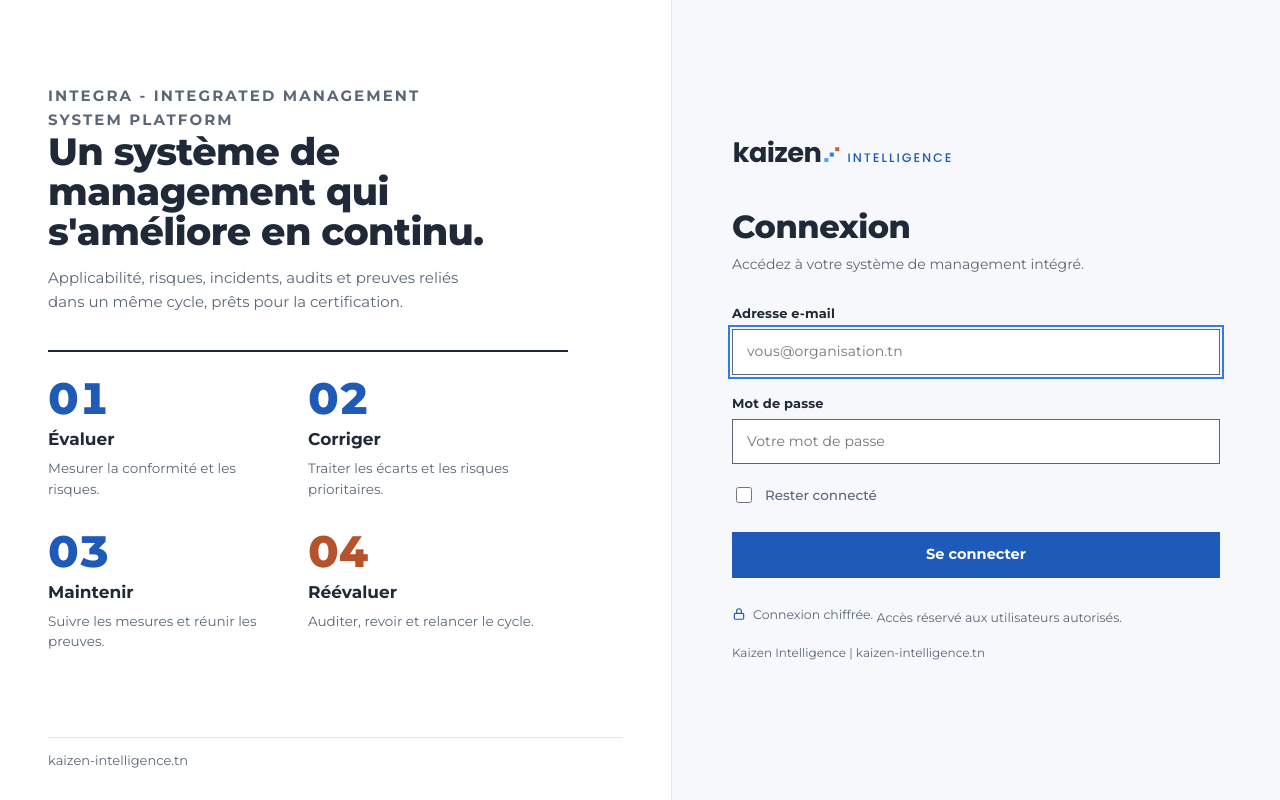
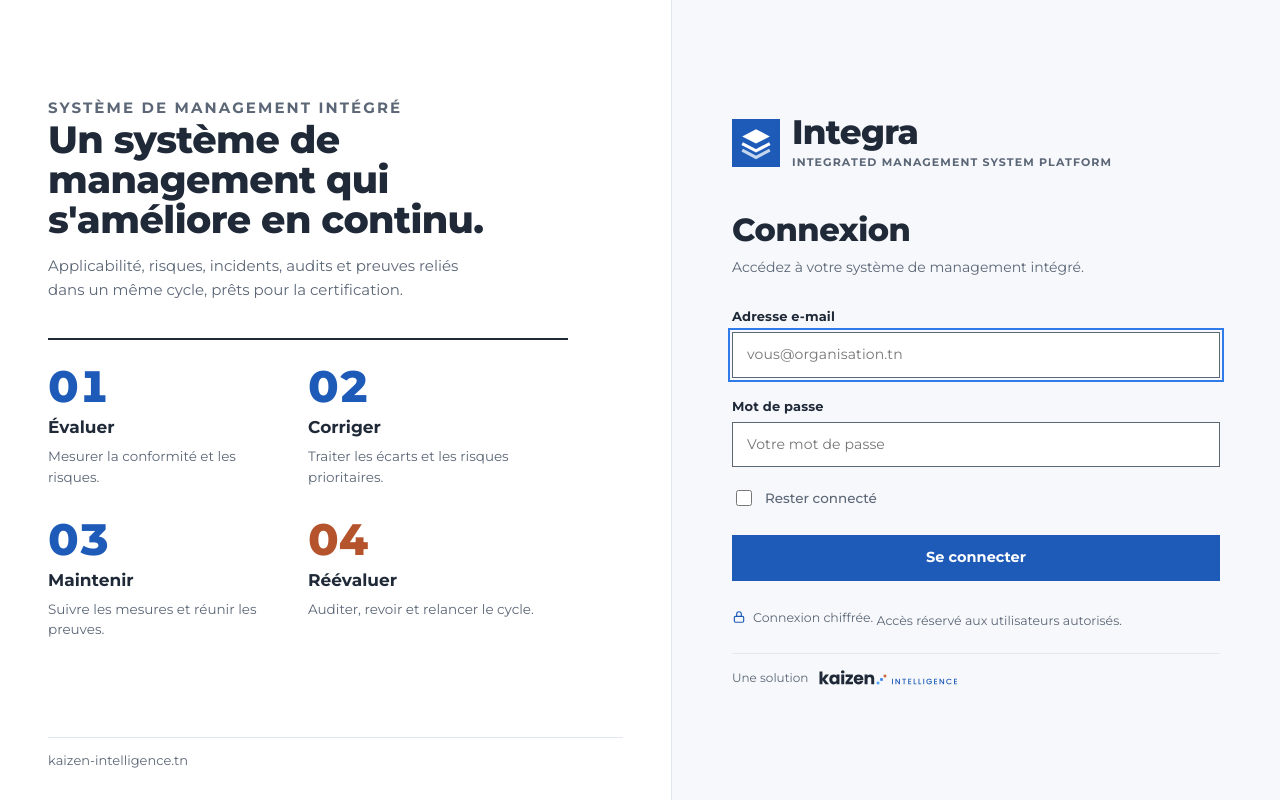
Before and after one commit to jarmouz/smsi-prod, a Flask app: page /login in a window 1280 px wide. Run offline with Flask 3, Linux system fonts and the light colour scheme.

Commit message:
Identité Integra sur la page de connexion et dans le menu (3.1.2)
- Symbole Integra (carré Bleu Kaizen, trois couches empilées = normes
  intégrées) + nom et signature, en composant réutilisable
  (partials/integra.html), selon la charte Kaizen v2.
- Connexion : bloc Integra en tête du formulaire, « Système de management
  intégré » et normes disponibles (lues dans les référentiels), signature
  « Une solution Kaizen Intelligence » avec le logo Kaizen.
- Menu : bloc Integra cliquable (tableau de bord), « par Kaizen
  Intelligence », bloc « Organisation » (libellé + nom ou sélecteur).

Vérifié par captures d'écran (connexion, menu super-admin et RSSI) et sur
68 pages par organisation d'une copie de la production.

Co-Authored-By: Claude Opus 5.5 <noreply@anthropic.com>

```diff
--- a/app/__init__.py
+++ b/app/__init__.py
@@ -129,7 +129,17 @@ def _register_jinja(app):
         def fw_codes_of(entity):
             return {f.code for f in fw_svc.frameworks_of(entity)} if entity is not None and entity.id else set()
 
-        return {"fw_active": fw_active, "fw_codes_of": fw_codes_of, "fw_of": fw_svc.frameworks_of}
+        def login_frameworks():
+            """Normes disponibles sur la plateforme (page de connexion)."""
+            from app.models import Framework
+            try:
+                return Framework.query.filter_by(available=True).order_by(Framework.sort_order).all()
+            except Exception:  # noqa: BLE001 - base pas encore initialisée
+                db.session.rollback()
+                return []
+
+        return {"fw_active": fw_active, "fw_codes_of": fw_codes_of, "fw_of": fw_svc.frameworks_of,
+                "login_frameworks": login_frameworks}
 
     @app.template_filter("grp")
     def _grp(value):
--- a/app/static/css/app.css
+++ b/app/static/css/app.css
@@ -727,3 +727,22 @@ table.grid tbody tr.imp-row--error td { background: #fdf6f4; }
 .rail__group[data-group="vieprivee"] { --g: #6A4C93; --g-dark: #533A75; --g-soft: #EFEAF6; }
 .rail__group[data-group="ia"]        { --g: #8E3B5A; --g-dark: #722F48; --g-soft: #F6E9EE; }
 .rail__tagline { display: block; font-size: 10.5px; font-weight: 500; letter-spacing: .02em; text-transform: none; opacity: .75; margin-top: 2px; line-height: 1.3; }
+
+/* ------------------------------------------------------------ Identité Integra */
+.integra { display: flex; align-items: center; gap: 12px; }
+.integra-mark { flex: 0 0 auto; display: block; }
+.integra__text { display: flex; flex-direction: column; min-width: 0; }
+.integra__name { font-family: var(--font-display); font-weight: 800; color: var(--ink-900); letter-spacing: -.02em; line-height: 1; }
+.integra__tagline { font-family: var(--font-display); font-weight: 600; color: var(--ink-500); text-transform: uppercase; letter-spacing: .08em; line-height: 1.35; }
+.integra--rail { gap: 10px; }
+.integra--rail .integra__name { font-size: 21px; }
+.integra--rail .integra__tagline { font-size: 8.5px; margin-top: 4px; max-width: 150px; }
+.integra--login .integra__name { font-size: 34px; }
+.integra--login .integra__tagline { font-size: 11px; margin-top: 6px; letter-spacing: .1em; }
+.rail__by { font-size: 10.5px; color: var(--ink-500); margin-top: 2px; }
+.rail__by b { font-weight: 600; color: var(--ink-700); }
+.rail__org { width: 100%; margin-top: 6px; padding-top: 10px; border-top: 1px solid var(--line); }
+.rail__org-label { display: block; font-size: 10px; font-weight: 700; letter-spacing: .12em; text-transform: uppercase; color: var(--kicker); margin-bottom: 4px; }
+.rail__org-name { font-family: var(--font-display); font-size: 13.5px; font-weight: 700; color: var(--ink-900); line-height: 1.3; }
+.rail__org select { width: 100%; font-size: 12.5px; font-weight: 600; }
+.rail__home { text-decoration: none; color: inherit; display: block; }
--- a/app/templates/auth/login.html
+++ b/app/templates/auth/login.html
@@ -1,3 +1,4 @@
+{%- from 'partials/integra.html' import integra_lockup with context -%}
 <!doctype html>
 <html lang="fr">
 <head>
@@ -10,7 +11,11 @@
     html,body{height:100%;margin:0;overflow:hidden;font-family:var(--font-body)}
     .lg-wrap{height:100vh;display:grid;grid-template-columns:1.05fr .95fr}
     .lg-aside{position:relative;padding:40px 48px 32px;display:flex;flex-direction:column;gap:36px;background:var(--surface);border-right:1px solid var(--line);color:var(--ink-900);overflow-y:auto}
-    .lg-logo{width:220px;height:auto;display:block;margin:0 0 44px}
+    .lg-brand{margin:0 0 40px}
+    .lg-by{display:flex;align-items:center;gap:10px;margin:22px 0 0;padding-top:16px;border-top:1px solid var(--line);font-size:12px;color:var(--ink-500)}
+    .lg-by img{width:140px;height:auto;display:block}
+    .lg-norms{display:flex;flex-wrap:wrap;gap:8px;margin:20px 0 0;padding:0;list-style:none}
+    .lg-norms li{font-family:var(--font-display);font-size:12px;font-weight:700;color:var(--teal-600);background:var(--teal-050);padding:5px 10px}
     .lg-main{flex:1;display:flex;flex-direction:column;justify-content:center;gap:36px}
     .lg-kicker{font-size:13px;font-weight:700;letter-spacing:.14em;text-transform:uppercase;color:var(--kicker);margin:0 0 14px}
     .lg-head .ttl{font-family:var(--font-display);font-weight:800;font-size:38px;line-height:1.06;letter-spacing:-.015em;margin:0 0 14px;max-width:460px;color:var(--ink-900)}
@@ -40,9 +45,11 @@
   <aside class="lg-aside">
     <div class="lg-main">
       <div class="lg-head">
-        <p class="lg-kicker">{{ APP_NAME }} - {{ APP_TAGLINE }}</p>
+        <p class="lg-kicker">Système de management intégré</p>
         <h2 class="ttl">Un système de management qui s'améliore en continu.</h2>
         <p>Applicabilité, risques, incidents, audits et preuves reliés dans un même cycle, prêts pour la certification.</p>
+        {% set _norms = login_frameworks() %}
+        {% if _norms %}<ul class="lg-norms" aria-label="Normes prises en charge">{% for f in _norms %}<li>{{ f.name.split(':')[0] }}</li>{% endfor %}</ul>{% endif %}
       </div>
 
       <div class="lg-steps">
@@ -57,7 +64,7 @@
   </aside>
 
   <main class="lg-form">
-    <img class="lg-logo" src="{{ url_for('static', filename='img/logo-kaizen-horizontal.svg') }}" alt="Kaizen Intelligence">
+    <div class="lg-brand">{{ integra_lockup('login') }}</div>
     {% if mfa_step %}
     <h1>Vérification</h1>
     <p class="sub">Saisissez le code à 6 chiffres affiché par votre application d'authentification, ou l'un de vos codes de secours.</p>
@@ -104,7 +111,7 @@
       <span class="l"><svg viewBox="0 0 24 24"><rect x="4" y="11" width="16" height="10" rx="2"/><path d="M8 11V7a4 4 0 0 1 8 0v4"/></svg>Connexion chiffrée.</span>
       Accès réservé aux utilisateurs autorisés.
     </div>
-    <p class="lg-legal">Kaizen Intelligence | kaizen-intelligence.tn</p>
+    <div class="lg-by"><span>Une solution</span><img src="{{ url_for('static', filename='img/logo-kaizen-horizontal.svg') }}" alt="Kaizen Intelligence"></div>
   </main>
 
 </div>
--- /dev/null
+++ b/app/templates/partials/integra.html
@@ -0,0 +1,20 @@
+{#- Identité visuelle d'Integra (charte Kaizen v2 : Bleu Kaizen, angles droits, Montserrat).
+    Le symbole : trois couches empilées = plusieurs systèmes de management intégrés. -#}
+{%- macro integra_mark(size=40) -%}
+<svg class="integra-mark" width="{{ size }}" height="{{ size }}" viewBox="0 0 40 40" aria-hidden="true" focusable="false">
+  <rect width="40" height="40" fill="#1E5BB8"/>
+  <path d="M20 8.5 31.5 14.5 20 20.5 8.5 14.5Z" fill="#fff"/>
+  <path d="M8.5 20.5 20 26.5 31.5 20.5" fill="none" stroke="#fff" stroke-width="2.6" stroke-linejoin="miter"/>
+  <path d="M8.5 26 20 32 31.5 26" fill="none" stroke="#C3D6EE" stroke-width="2.6" stroke-linejoin="miter"/>
+</svg>
+{%- endmacro -%}
+
+{%- macro integra_lockup(variant='rail') -%}
+<div class="integra integra--{{ variant }}">
+  {{ integra_mark(48 if variant == 'login' else 32) }}
+  <div class="integra__text">
+    <span class="integra__name">{{ APP_NAME }}</span>
+    <span class="integra__tagline">{{ APP_TAGLINE }}</span>
+  </div>
+</div>
+{%- endmacro -%}
```
Also changed, not shown: app/templates/base.html (+9 -5 lines), 1 other file.
